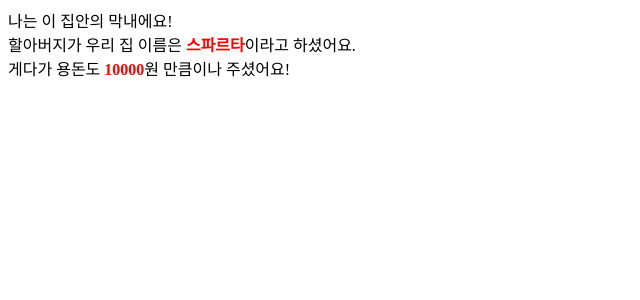
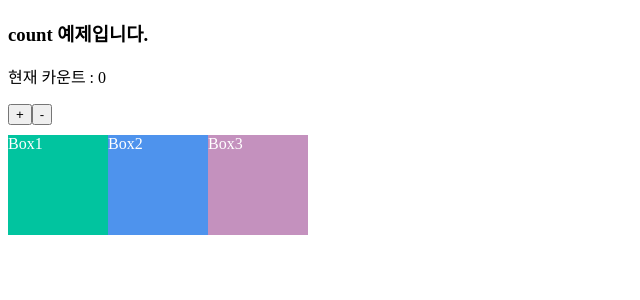
Before and after one commit to Olivia-Study-Storage/hh99-react-beginner, a React (Create React App) app in the folder intermediate/2_hooks/: page / in a window 1280 px wide. Shown: the top 300 px of the page, without its empty margins (0-640 px from the left). Built offline with nearby package versions, Linux system fonts and the light colour scheme.

Commit message:
Note: React.memo

```diff
--- a/intermediate/2_hooks/src/App.jsx
+++ b/intermediate/2_hooks/src/App.jsx
@@ -1,21 +1,57 @@
-import React from 'react';
-import GrandFather from './components/GrandFather';
+import React, { useState } from 'react';
+import Box1 from './components/Box1';
+import Box2 from './components/Box2';
+import Box3 from './components/Box3';
 
-// * useContext의 필요성
-// 부모 컴포넌트 -> 자식 컴포넌트로 props를 사용하여 데이터를 전달한다.
-// 이때, 넘기는 길이가 너무 깊어지면 prop drilling 현상이 일어난다.
-// 1. 깊이가 너무 길어지면 이 prop이 어떤 컴포넌트로부터 왔는지 파악이 어렵다.
-// 2. 어떤 컴포넌트에서 오류가 발생할 경우 추적이 힘들어지므로 대처가 늦을 수 밖에 없다.
+// * 리렌더링의 발생 조건
+// 1. 컴포넌트에서 state가 바뀌었을 때
+// 2. 컴포넌트가 내려받은 props가 변경되었을 때
+// 3. 부모 컴포넌트가 리렌더링된 경우 자식 컴포넌트는 모두 리렌더링
 
-// * context API 필수 개념
-// 위와 같은 문제로 인해 등장한 것이 react context API이며,
-// useContext hook을 통해 쉽게 '전역 데이터 관리'를 할 수 있다.
-// 1. createContext : Context 생성
-// 2. Consumer : context 변화 감지
-// 3. Provider : 하위 컴포넌트로 context 전달
+// * 최적화(Optimization)
+// 시스템을 수정하여 어떠한 면의 작업이 더 효과적으로, 또는 자원을 덜 사용하도록 만드는 작업
+// 리액트에서는 불필요하거나 잦은 리렌더링이 일어나지 않도록 비용(cost)을 최대한 줄이는 작업을 말한다.
+// 대표적인 방법으로 memo(React.memo, 컴포넌트를 캐싱), useCallback(함수를 캐싱), useMemo(값을 캐싱)이 있다.
+
+// ? 메모이제이션 (memoization)
+// 이전에 계산된 결과를 캐싱(메모리에 임시적으로 저장)하여
+// 다음에 동일한 입력이 제공될 때 다시 계산하지 않는 최적화 기술이다.
+// 즉, 함수의 결과를 저장해두고, 같은 입력값이 들어올 때 이전에 계산된 결과를 사용하여 중복 계산을 방지한다.
+// -> 함수의 실행 속도를 향상시킬 수 있다.
+// 반복적으로 계산되는 계산량이 많은 함수나, 동일한 입력값에 대해 자주 호출되는 함수 등에서 유용하게 쓰인다.
+
+// ! React.memo
+// 컴포넌트를 메모이제이션하는데 사용되는 함수다.
+// props가 변경되지 않았을 때 이전에 렌더링된 결과를 재사용하여 불필요한 렌더링을 방지한다.
+// 이는 불필요한 렌더링을 줄여 성능을 향상시키는데 도움이 된다.
+
+// * export default를 React.memo()로 감싸준다.
 
 function App() {
-  return <GrandFather />
+  console.log('App 컴포넌트가 렌더링 되었습니다!');
+  const [count, setCount] = useState(0);
+
+  const onPlusBtnClickHandler = () => setCount(count + 1);
+  const onMinusBtnClickHandler = () => setCount(count - 1);
+
+  const style = {
+    display: 'flex',
+    marginTop: '10px',
+  }
+
+  return (
+    <>
+      <h3>count 예제입니다.</h3>
+      <p>현재 카운트 : {count}</p>
+      <button onClick={onPlusBtnClickHandler}>+</button>
+      <button onClick={onMinusBtnClickHandler}>-</button>
+      <div style={style}>
+        <Box1 />
+        <Box2 />
+        <Box3 />
+      </div>
+    </>
+  )
 }
 
 export default App
--- /dev/null
+++ b/intermediate/2_hooks/src/components/Box1.jsx
@@ -0,0 +1,15 @@
+import React from 'react';
+
+const style = {
+  width: '100px',
+  height: '100px',
+  backgroundColor: '#01C49F',
+  color: 'white',
+};
+
+function Box1() {
+  console.log('Box1 컴포넌트가 렌더링 되었습니다!');
+  return <div style={style}>Box1</div>;
+}
+
+export default React.memo(Box1)
--- /dev/null
+++ b/intermediate/2_hooks/src/components/Box2.jsx
@@ -0,0 +1,15 @@
+import React from 'react';
+
+const style = {
+  width: '100px',
+  height: '100px',
+  backgroundColor: '#4E93ED',
+  color: 'white',
+};
+
+function Box2() {
+  console.log('Box2 컴포넌트가 렌더링 되었습니다!');
+  return <div style={style}>Box2</div>;
+}
+
+export default React.memo(Box2)
--- /dev/null
+++ b/intermediate/2_hooks/src/components/Box3.jsx
@@ -0,0 +1,15 @@
+import React from 'react';
+
+const style = {
+  width: '100px',
+  height: '100px',
+  backgroundColor: '#C491BE',
+  color: 'white',
+};
+
+function Box3() {
+  console.log('Box3 컴포넌트가 렌더링 되었습니다!');
+  return <div style={style}>Box3</div>;
+}
+
+export default React.memo(Box3)
```
